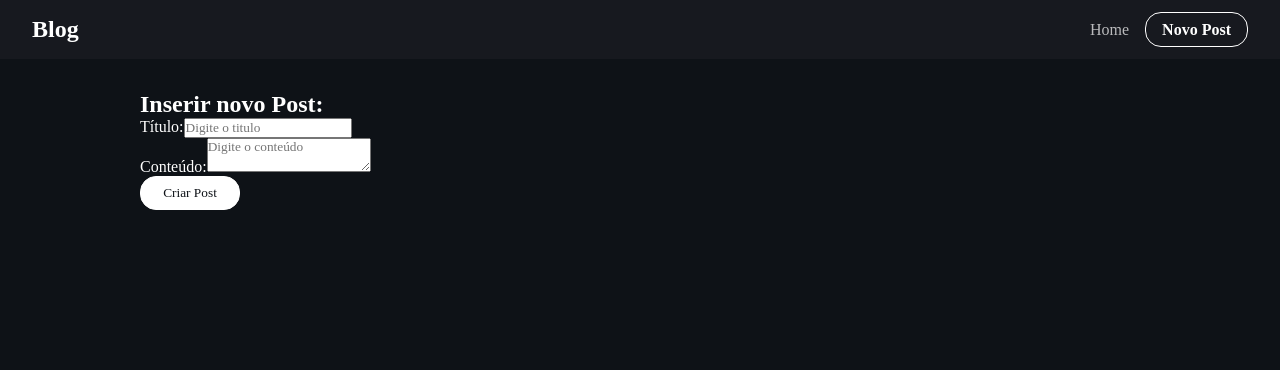
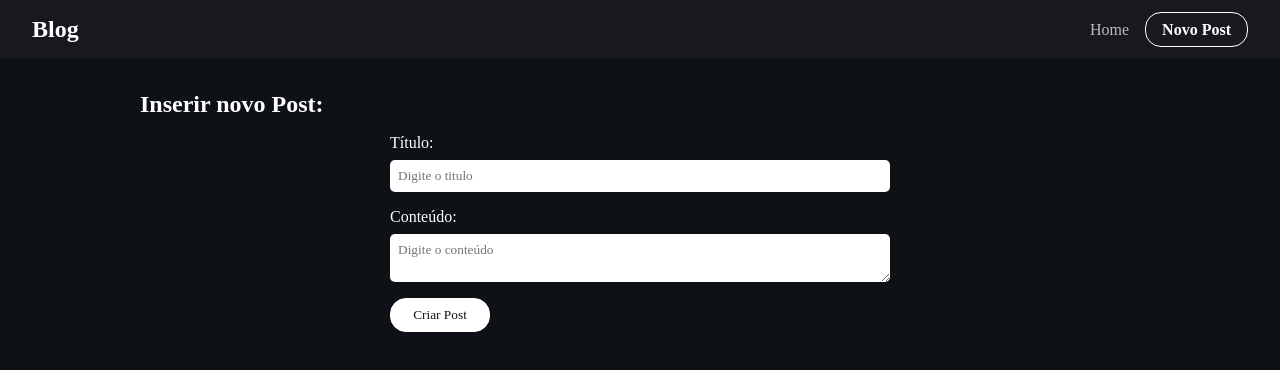
Before and after one commit to WilliamSilvaOliveiraa/axios-crud, a React (Vite) app: page /new in a window 1280 px wide. Shown: the top 370 px of the page. Built offline with nearby package versions, Linux system fonts and the light colour scheme; a web font is replaced by a local one.

Commit message:
style(NewPost)

```diff
--- /dev/null
+++ b/src/routes/NewPost.css
@@ -0,0 +1,27 @@
+.new-post h2 {
+  text-alignc: center;
+  margin-bottom: 1rem;
+}
+
+form {
+  max-width: 500px;
+  width: 100%;
+  margin: 0 auto;
+}
+
+.form-control {
+  display: flex;
+  flex-direction: column;
+  margin-bottom: 1rem;
+}
+
+.form-control label {
+  margin-bottom: 0.5rem;
+}
+
+.form-control input,
+.form-control textarea {
+  padding: 0.5rem;
+  border-radius: 5px;
+  border: none;
+}
--- a/src/routes/NewPost.jsx
+++ b/src/routes/NewPost.jsx
@@ -1,4 +1,5 @@
 import React from "react";
+import "./NewPost.css";
 
 const NewPost = () => {
   return (
```
